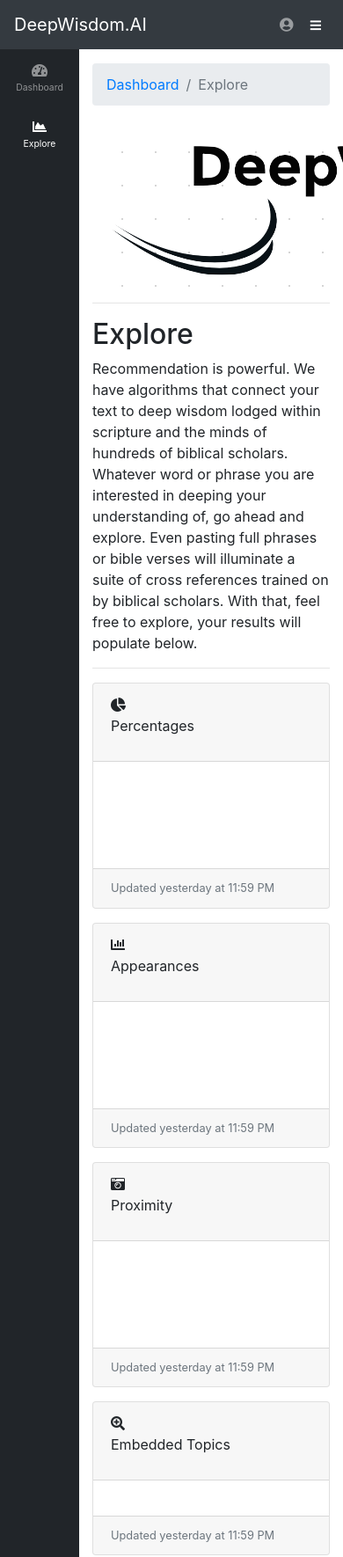
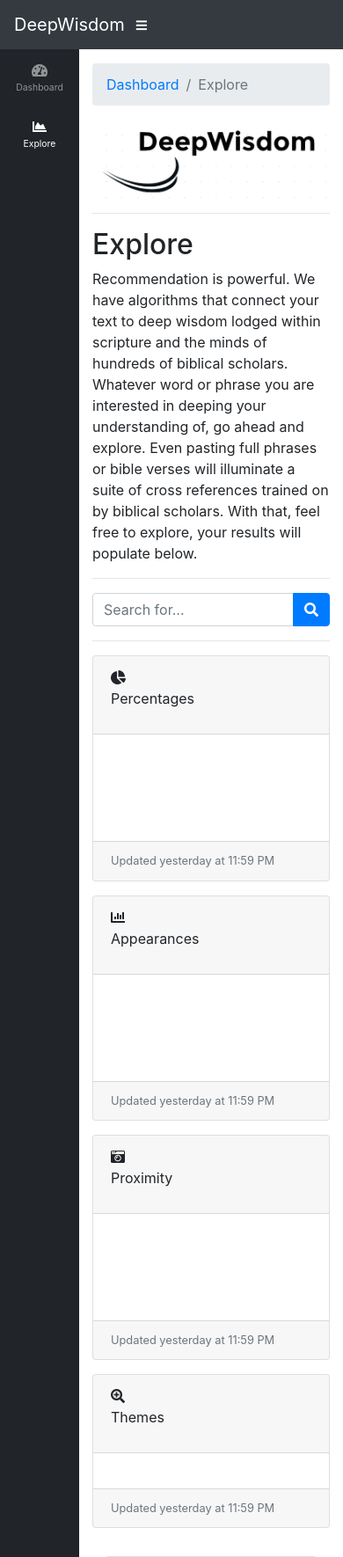
Before and after one commit to conradbm/deep_wisdom, a Django app: page /charts/ in a window 390 px wide. Shown: the top 1770 px of the page at 88% size. Run offline with Django 3.2, Linux system fonts and the light colour scheme; parts of the project's set-up code (start-up, migrations or seed data) failed here and were passed over; some libraries are stand-ins or nearby versions.

Commit message:
mobile friendly version pushed out.

```diff
--- a/deep_wisdom_django/dwsite/core/plotting/plotting_transformers.py
+++ b/deep_wisdom_django/dwsite/core/plotting/plotting_transformers.py
@@ -6,10 +6,19 @@ capture and output.
 from collections import Counter
 import random
 from gensim.summarization import keywords
+from gensim.summarization.summarizer import summarize
 import numpy as np
 from sklearn.feature_extraction.text import TfidfVectorizer
 from sklearn.decomposition import PCA
 import math
+from nltk.corpus import stopwords
+from nltk.tokenize import sent_tokenize
+
+english_stopwords=stopwords.words('english')
+old_english_stopwords=["thee", "thy", "said","shalt", "thine", "thou",
+					 	"ye", "unto", "hath", "didst", "let", "lest", "shall",
+					 	"yea"]
+stops = english_stopwords + old_english_stopwords
 
 colors=None
 agg_labels=None
@@ -126,15 +135,30 @@ def bar_chart_reshape(searchText, data_dict):
 	            }
 	return bar_output
 
-def keywords_reshape(searchText, data_dict):
+def themes_reshape(searchText, data_dict):
 	"""
 	Return a list of overarching topics
 	"""
+	words = "\n".join(["\n".join([s for s in sent_tokenize(v)]) for k,v in data_dict.items()])
+	summ = summarize(words, ratio=0.5, split=False)
+	#summ+=words
+	kwds = list(filter(lambda x:not x in stops, keywords(summ, ratio=0.3, split=True, lemmatize=True)))
+	return kwds
+
+	"""old
 	running_kwds=[]
 	for k,v in data_dict.items():
 	    running_kwds = running_kwds + keywords(v, split=True)
 
 	return list(set(running_kwds))
+  """
+def summary_reshape(searchText, data_dict):
+	"""
+	Return a list of overarching themes.
+	"""
+	words = "\n".join([v for k,v in data_dict.items()])
+	summ = summarize(words, split=True)
+	return summ
 
 def scatter_chart_reshape(searchText, data_dict):
 	"""
@@ -345,6 +369,9 @@ def pie_chart_reshape(searchText, data_dict):
 	                'display': True,
 	                'text': searchText
 	            },
+	            'legend': {
+		      				'display': False
+		    				},
 	            'animation': {
 	                'animateScale': True,
 	                'animateRotate': True
--- a/deep_wisdom_django/dwsite/deepwisdom/views.py
+++ b/deep_wisdom_django/dwsite/deepwisdom/views.py
@@ -4,11 +4,11 @@ from django.shortcuts import render
 from django.shortcuts import render_to_response
 import json
 from DeepWisdom import DeepWisdom, get_db_connection
-from core.plotting.plotting_transformers import pie_chart_reshape, bar_chart_reshape, scatter_chart_reshape, keywords_reshape
+from core.plotting.plotting_transformers import pie_chart_reshape, bar_chart_reshape, scatter_chart_reshape, themes_reshape
 
 DW=DeepWisdom()
 
-def get_query_results(search_query):
+def get_query_results(search_query, debug=True):
 	if DW is None:
 		print("Model not finished loading.")
 		#text="<h1>Model not finished loading yet ...</h1></div><br><br>"
@@ -22,30 +22,37 @@ def get_query_results(search_query):
 		search_dict=DW.query(searchText)
 		#Consider json object being returned here.
 		#results_string="<br>".join(["<strong>"+i[0]+"</strong>"+ " "+i[1] for i in result_tuples])
-		print("Getting Pie Results")
+
+		if debug:
+			print("Getting Pie Results")
 		pie_dict=pie_chart_reshape(searchText, search_dict)
-		print("Getting Bar Results")
+		if debug:
+			print("Getting Bar Results")
 		bar_dict=bar_chart_reshape(searchText, search_dict)
-		print("Getting Scatter results")
+		if debug:
+			print("Getting Scatter results")
 		scatter_dict=scatter_chart_reshape(searchText, search_dict)
-		print("Getting Keyword results")
-		keywords_list=keywords_reshape(searchText, search_dict)
+		if debug:
+			print("Getting Themes results")
+		themes_list=themes_reshape(searchText, search_dict)
 
 		results_dict={'search_results':search_dict,
 					  'pie_results':pie_dict,
 					  'bar_results':bar_dict,
 					  'scatter_results':scatter_dict,
-					  'keyword_results':keywords_list}
-		print("Search results")
-		print(results_dict["search_results"])
-		print("Pie Results")
-		print(results_dict["pie_results"])
-		print("Bar Results")
-		print(results_dict["bar_results"])
-		print("Scatter results")
-		print(results_dict["scatter_results"])
-		print("Keyword results")
-		print(results_dict["keyword_results"])
+					  'keyword_results':themes_list}
+
+		if debug:
+			print("Search results")
+			print(results_dict["search_results"])
+			print("Pie Results")
+			print(results_dict["pie_results"])
+			print("Bar Results")
+			print(results_dict["bar_results"])
+			print("Scatter results")
+			print(results_dict["scatter_results"])
+			print("Keyword results")
+			print(results_dict["keyword_results"])
 		return results_dict
 
 def index(request):
@@ -58,7 +65,7 @@ def charts(request):
 	if request.method == 'GET':
 		if 'search' in request.GET:
 			search_query = request.GET['search']
-			print(search_query, "Working!")
+			#print(search_query, "Working!")
 			results_dict=get_query_results(search_query)
 			json_data=json.dumps(results_dict)
 			return HttpResponse(json_data, content_type="application/json")
--- a/deep_wisdom_django/dwsite/templates/charts.html
+++ b/deep_wisdom_django/dwsite/templates/charts.html
@@ -5,21 +5,21 @@
 
     <meta charset="utf-8">
     <meta http-equiv="X-UA-Compatible" content="IE=edge">
-    <meta name="viewport" content="width=device-width, initial-scale=1, shrink-to-fit=no">
+    <meta name="viewport" content="width=device-width, initial-scale=1, shrink-to-fit=yes">
     <meta name="description" content="">
     <meta name="author" content="">
 
-    <title>DeepWisdom - Bible Data Analytics Platform</title>
+    <title>DeepWisdom - Bible Analytics Platform</title>
 
     {% load static %}
-    <!-- Bootstrap core CSS-->
+        <!-- Bootstrap core CSS-->
     <link href="{% static 'deepwisdom/vendor/bootstrap/css/bootstrap.min.css' %}" rel="stylesheet">
 
     <!-- Custom fonts for this template-->
     <link href="{% static 'deepwisdom/vendor/fontawesome-free/css/all.min.css' %}" rel="stylesheet" type="text/css">
 
     <!-- Page level plugin CSS-->
-    <link href="{% static 'deepwisdom/vendor/datatables/dataTables.bootstrap4.css' %}" rel="stylesheet">
+    <link href="{% static 'deepwisdom/vendor/datatables/dataTables.bootstrap4.css'  %}" rel="stylesheet">
 
     <!-- Custom styles for this template-->
     <link href="{% static 'deepwisdom/css/sb-admin.css' %}" rel="stylesheet">
@@ -35,6 +35,7 @@
 
     <!-- Custom styles for this template-->
     <link href="{% static 'deepwisdom/css/sb-admin.css' %}" rel="stylesheet">
+
     <!-- JQUERY -->
     <script src="https://code.jquery.com/jquery-1.11.1.min.js"></script>
     <script src="https://ajax.googleapis.com/ajax/libs/jquery/3.3.1/jquery.min.js"></script>
@@ -63,7 +64,7 @@
           var count=0;
           for (var key in raw_json_data) {
               if (raw_json_data.hasOwnProperty(key)) {
-                  console.log(key + " -> " + raw_json_data[key]);
+                  //console.log(key + " -> " + raw_json_data[key]);
                   //results_string+="<tr><td>"+count.toString()+"</td><td>"+key+"</td><td>"+raw_json_data[key]+"</td></tr>";
                   myDataTable.row.add( [
                               count.toString(),
@@ -176,7 +177,7 @@
                                                                                  return label;
                                                                               };
 
-                // Update Embedded Topics
+                // Update Themes
                 keywordsHTMLString=getKeywordsString(results["keyword_results"]);
                 document.getElementById("keywordsContainer").innerHTML=keywordsHTMLString;
 
@@ -195,31 +196,23 @@
            });
         });
     </script>
+
+
   </head>
 
   <body id="page-top">
 
     <nav class="navbar navbar-expand navbar-dark bg-dark static-top">
 
-      <a class="navbar-brand mr-1" href="../">DeepWisdom.AI</a>
+      <a class="navbar-brand mr-1" href="../">DeepWisdom</a>
 
       <button class="btn btn-link btn-sm text-white order-1 order-sm-0" id="sidebarToggle" href="#">
         <i class="fas fa-bars"></i>
       </button>
 
-      <!-- Navbar Search -->
-      <form id="IdForm" class="d-none d-md-inline-block form-inline ml-auto mr-0 mr-md-3 my-2 my-md-0" method='get' action=".">
-        <div class="input-group">
-          <input id='search' name="search" type="text" class="form-control" placeholder="Search for..." aria-label="Search" aria-describedby="basic-addon2">
-          <div class="input-group-append">
-            <button class="btn btn-primary" type="button">
-              <i class="fas fa-search"></i>
-            </button>
-          </div>
-        </div>
-      </form>
 
       <!-- Navbar -->
+      <!--
       <ul class="navbar-nav ml-auto ml-md-0">
         <li class="nav-item dropdown no-arrow">
           <a class="nav-link dropdown-toggle" href="#" id="userDropdown" role="button" data-toggle="dropdown" aria-haspopup="true" aria-expanded="false">
@@ -233,7 +226,7 @@
           </div>
         </li>
       </ul>
-
+    -->
     </nav>
 
     <div id="wrapper">
@@ -286,13 +279,24 @@
           <!-- Icon Cards-->
 
           <div>
-            <img src="{% static 'deepwisdom/img/logo.png' %}">
+            <img src="{% static 'deepwisdom/img/logo.png' %}" style="max-width: 100%;">
             <hr>
             <h2>Explore</h2>
             <p>Recommendation is powerful. We have algorithms that connect your text to deep wisdom lodged within scripture and the minds of hundreds of biblical scholars. Whatever word or phrase you are interested in deeping your understanding of, go ahead and explore. Even pasting full phrases or bible verses will illuminate a suite of cross references trained on by biblical scholars. With that, feel free to explore, your results will populate below.</p>
             <hr>
+              <!-- Navbar Search -->
+              <form id="IdForm" class="" method='get' action=".">
+                <div class="input-group">
+                  <input id='search' name="search" type="text" class="form-control" placeholder="Search for..." aria-label="Search" aria-describedby="basic-addon2">
+                  <div class="input-group-append">
+                    <button class="btn btn-primary" type="button">
+                      <i class="fas fa-search"></i>
+                    </button>
+                  </div>
+                </div>
+              </form>
+              <hr>
           </div>
-
           <!-- Area Chart Example-->
 
           <div class="row">
@@ -336,7 +340,7 @@
                 <div class="card mb-3">
                   <div class="card-header">
                     <i class="fa fa-search-plus"></i>
-                    <p id="pieChartText">Embedded Topics</p></div>
+                    <p id="pieChartText">Themes</p></div>
                   <div class="card-body">
                     <div id="keywordsContainer"></div>
                   </div>
@@ -433,23 +437,6 @@
 
     <!-- Page level plugin JavaScript-->
     <script src="{% static 'deepwisdom/vendor/chart.js/Chart.min.js' %}"></script>
-
-    <!-- Custom scripts for all pages-->
-    <script src="{% static 'deepwisdom/js/sb-admin.min.js' %}"></script>
-
-    <!-- Demo scripts for this page-->
-    <!--
-    <script src="{% static "js/demo/chart-scatter-demo.js"></script>
-    -->
-
-    <!-- Bootstrap core JavaScript-->
-    <script src="{% static 'deepwisdom/vendor/jquery/jquery.min.js' %}"></script>
-    <script src="{% static 'deepwisdom/vendor/bootstrap/js/bootstrap.bundle.min.js' %}"></script>
-
-    <!-- Core plugin JavaScript-->
-    <script src="{% static 'deepwisdom/vendor/jquery-easing/jquery.easing.min.js' %}"></script>
-
-    <!-- Page level plugin JavaScript-->
     <script src="{% static 'deepwisdom/vendor/datatables/jquery.dataTables.js' %}"></script>
     <script src="{% static 'deepwisdom/vendor/datatables/dataTables.bootstrap4.js' %}"></script>
 
@@ -457,8 +444,8 @@
     <script src="{% static 'deepwisdom/js/sb-admin.min.js' %}"></script>
 
     <!-- Demo scripts for this page-->
-    <script src="{% static 'deepwisdom/js/demo/datatables-demo.js' %}"></script>
-
+    <script src="{% static 'deepwisdom/js/demo/datatables-demo.js' %}" ></script>
+    <script src="{% static 'deepwisdom/js/demo/chart-area-demo.js' %}"></script>
     <!--
     <script src="{% static "js/demo/chart-pie-demo.js"></script>
     -->
```
Also changed, not shown: deep_wisdom_django/dwsite/DeepWisdom.py (+15 -6 lines), deep_wisdom_django/dwsite/templates/index.html (+13 -26 lines).
